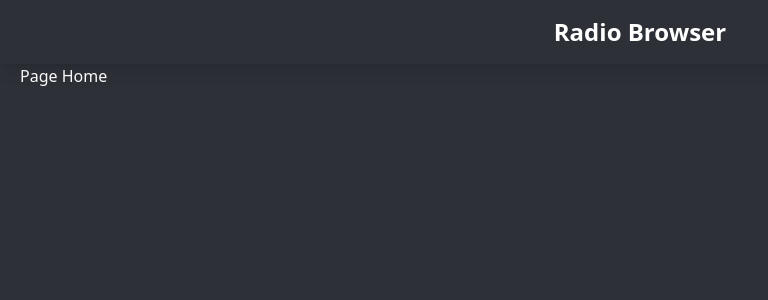
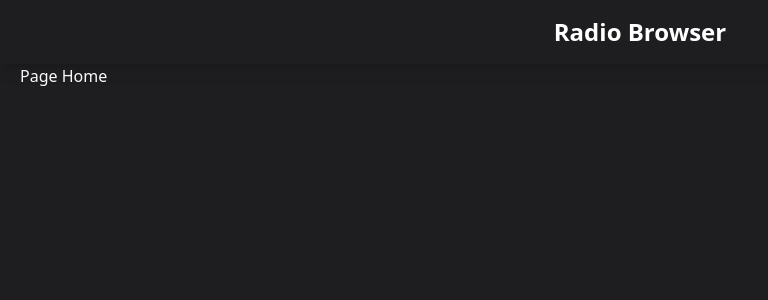
Before and after one commit to juliocmatias/frontend-radio-browser, a Next.js app: page / in a window 1280 px wide. Shown: the top 300 px of the page, without its empty margins (0-768 px from the left). Built offline with nearby package versions, Linux system fonts and the light colour scheme.

Commit message:
fix: update primary and secondary colors in Tailwind CC

```diff
--- a/tailwind.config.ts
+++ b/tailwind.config.ts
@@ -13,9 +13,9 @@ const config: Config = {
         foldit: ['Foldit', 'cursive']
       },
       colors: {
-        primary: '#201f27',
-        secondary: '#2E3038',
-        link: '#0077B6'
+        primary: '#2F2F33',
+        secondary: '#1E1E21',
+        link: '#1267FC'
       }
     }
   }
```
